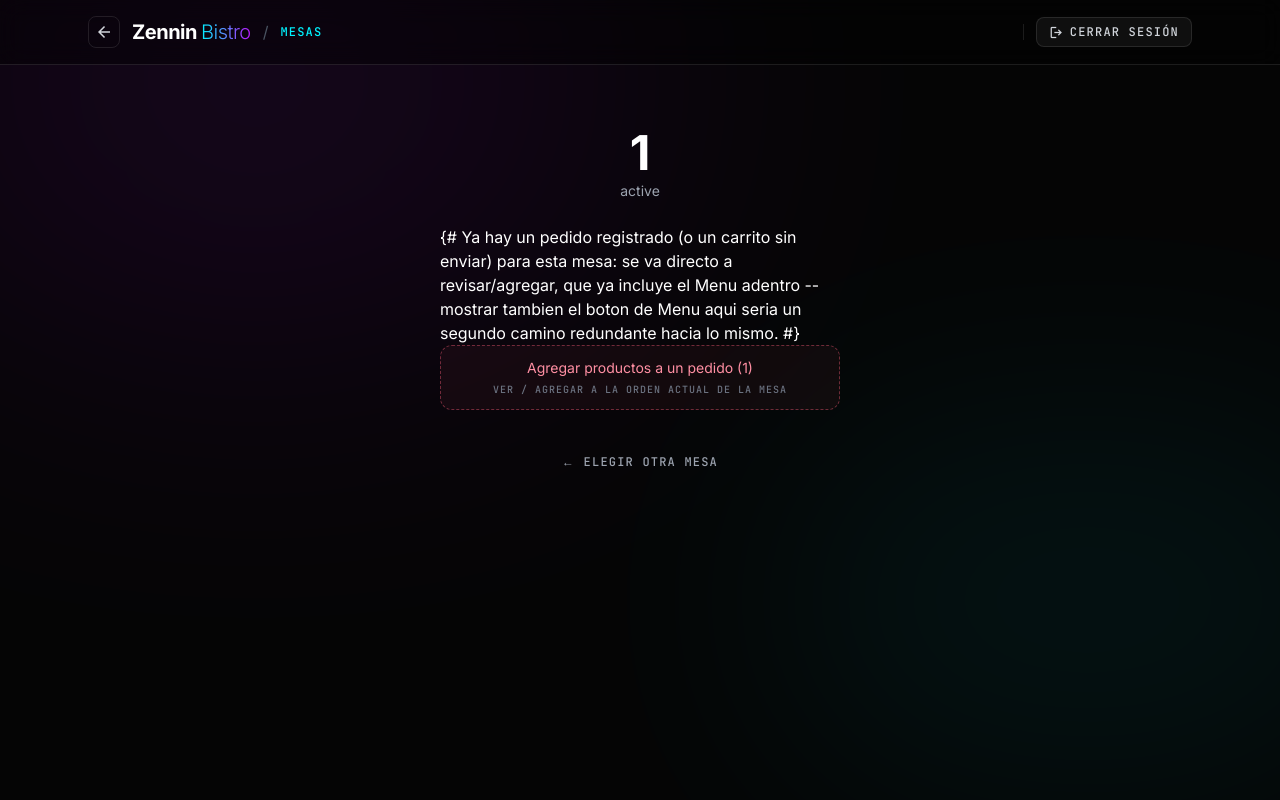
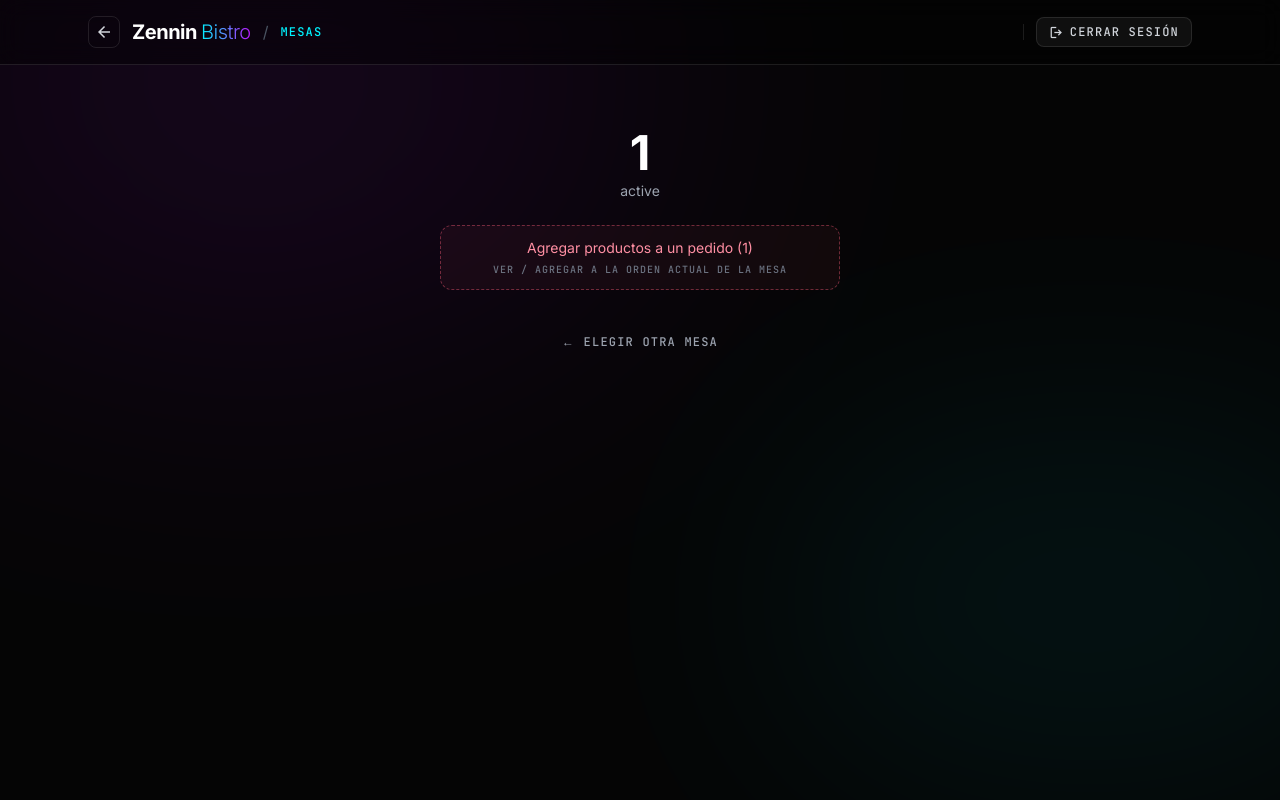
Before and after one commit to Mau-Noj/Proyecto_Restaurante, a Django app: template apps/tables/templates/tables/detail.html in a window 1280 px wide. Run offline with Django 5.2, Linux system fonts and the light colour scheme; the template is opened without the code that fills it: most values are stand-ins (such as "Sample title", 1, 10 or a date in 2020); some libraries are stand-ins or nearby versions.

Commit message:
Corregir comentarios que se mostraban como texto en la mesa
{# ... #} de Django no soporta varias lineas -- si el comentario
ocupa mas de una linea lo renderiza tal cual como texto visible en
vez de ocultarlo (probado directamente con el motor de templates).
Los dos comentarios que acababa de agregar explicando la logica de
Menu vs "Agregar productos" quedaban expuestos en pantalla por esto.
Cambiados a {% comment %}...{% endcomment %}, que si soporta
multilinea. Revisado el resto de plantillas, no habia mas casos.

Co-Authored-By: Claude Sonnet 5 <noreply@anthropic.com>

```diff
--- a/apps/tables/templates/tables/detail.html
+++ b/apps/tables/templates/tables/detail.html
@@ -62,17 +62,21 @@
 </div>
 {% else %}
 {% if table.status == "OCUPADA" or cart_count %}
-{# Ya hay un pedido registrado (o un carrito sin enviar) para esta mesa:
-   se va directo a revisar/agregar, que ya incluye el Menu adentro --
-   mostrar tambien el boton de Menu aqui seria un segundo camino
-   redundante hacia lo mismo. #}
+{% comment %}
+Ya hay un pedido registrado (o un carrito sin enviar) para esta mesa:
+se va directo a revisar/agregar, que ya incluye el Menu adentro --
+mostrar tambien el boton de Menu aqui seria un segundo camino
+redundante hacia lo mismo.
+{% endcomment %}
 <a href="{% url 'tables:preorder' table.number %}" class="block px-4 py-3 rounded-xl border border-dashed border-[#ff5c7a]/40 bg-[#ff5c7a]/5 text-center hover:border-[#ff5c7a] transition-colors mb-3">
 <p class="text-[#ff8fa3] text-sm">Agregar productos a un pedido{% if cart_count %} ({{ cart_count }}){% endif %}</p>
 <p class="text-gray-500 text-[10px] mt-1 uppercase tracking-widest font-label-md">Ver / agregar a la orden actual de la mesa</p>
 </a>
 {% else %}
-{# Mesa recien libre, todavia sin ningun pedido: solo tiene sentido
-   arrancar desde el Menu, no hay nada que "agregar" todavia. #}
+{% comment %}
+Mesa recien libre, todavia sin ningun pedido: solo tiene sentido
+arrancar desde el Menu, no hay nada que "agregar" todavia.
+{% endcomment %}
 {% include "tables/_category_menu.html" %}
 {% endif %}
 
```
